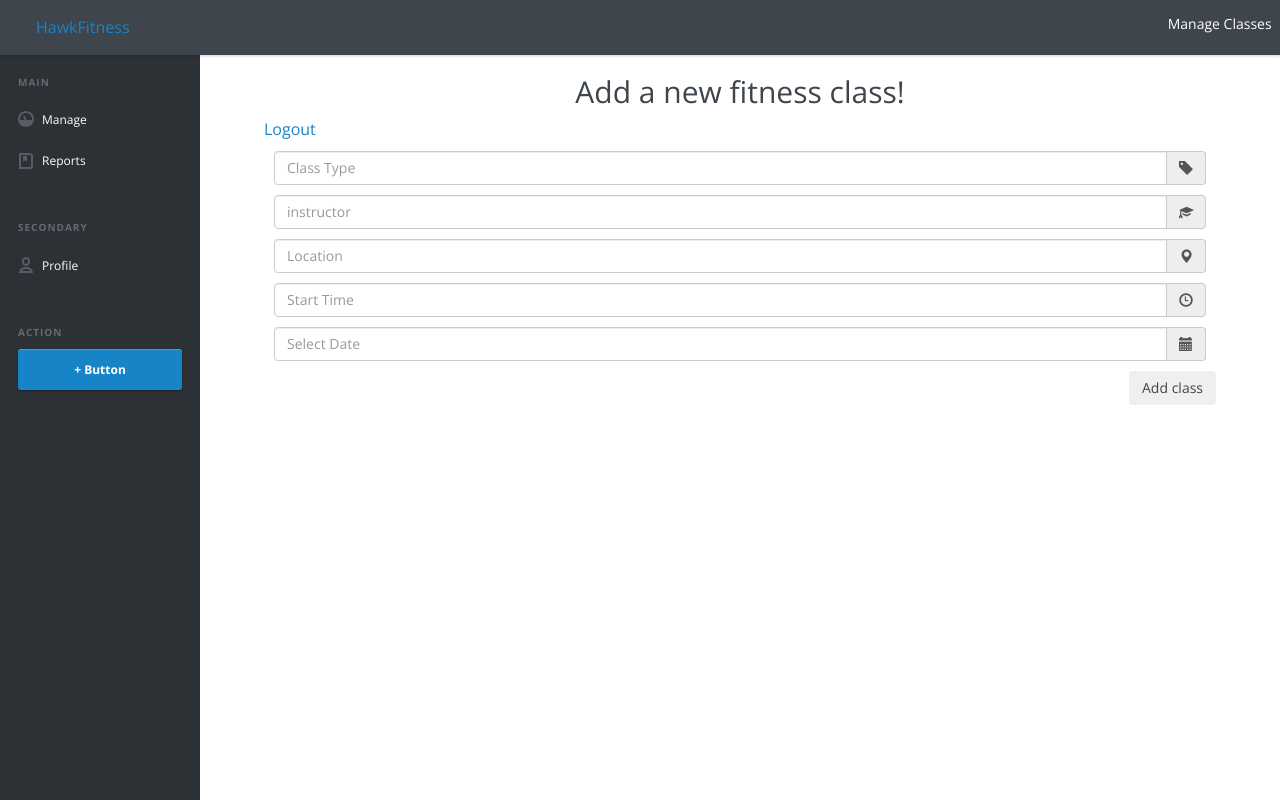
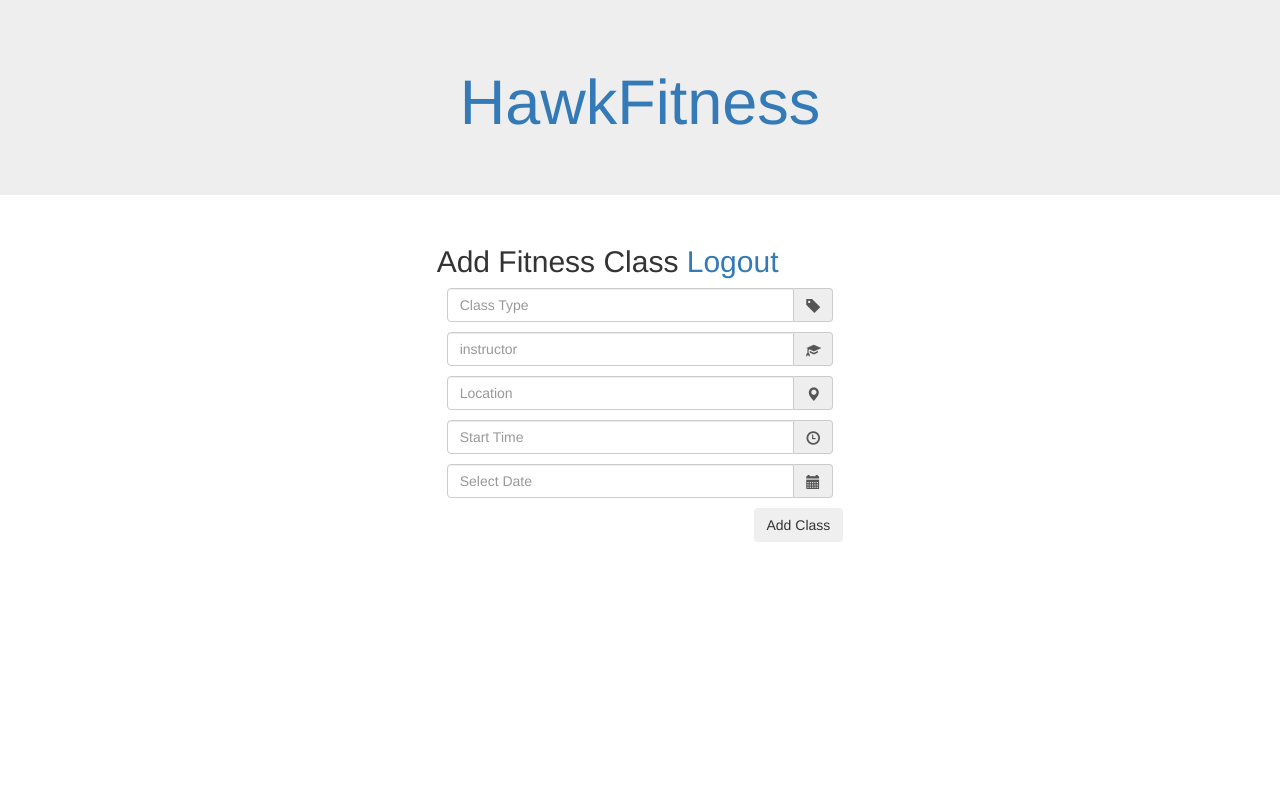
Before and after one commit to malone5/hawk_fitness, a CodeIgniter app: page /database/manage/create in a window 1280 px wide. Run offline with CodeIgniter, Linux system fonts and the light colour scheme; a user stored in the database is signed in; some libraries are stand-ins or nearby versions.

Commit message:
cleaned up a few routing bugs cleaned up the styling a bit with bootstrap.

```diff
--- a/application/controllers/LoginCtrl.php
+++ b/application/controllers/LoginCtrl.php
@@ -17,7 +17,10 @@ class LoginCtrl extends CI_Controller {
 
 		if($this->form_validation->run() == FALSE) {
 			// Field validation failed. Redirct.
+			$data['title'] = "Hawkfitness Admin Login";
+
 			$this->load->helper(array('form'));
+			$this->load->view('templates/header', $data);
 			$this->load->view('public/login');
 		} else {
 			//Go to manage area
--- a/application/controllers/ManageCtrl.php
+++ b/application/controllers/ManageCtrl.php
@@ -19,7 +19,7 @@ class ManageCtrl extends CI_Controller {
 		if($this->session->userdata('logged_in')) {
 
 			$data['classes'] = $this->Manage_model->get_classes();
-			$data['title'] = 'Hawk Fitness Classes';
+			$data['title'] = 'HawkFitness Admin Dashboard';
 
 			$this->load->view('templates/header', $data);
 			$this->load->view('manage/dashboard', $data);
@@ -57,7 +57,9 @@ class ManageCtrl extends CI_Controller {
 
 		    if ($this->form_validation->run() === FALSE)
 		    {
-		        $this->load->view('templates/manage_header', $data);
+		        $data['title'] = 'Add Fitness Class';
+
+				$this->load->view('templates/header', $data);
 		        $this->load->view('manage/create_class');
 		        $this->load->view('templates/manage_footer');
 
--- a/application/views/manage/create_class.php
+++ b/application/views/manage/create_class.php
@@ -13,15 +13,15 @@
 <!-- TEST -->
 
 
-    <div class="content-wrapper">
+    <div class="row">
+    <div class="col-md-4 col-md-offset-4">
+      <h2><?php echo $title; ?>  <a href="<?php echo site_url('manage/logout'); ?>">Logout</a> </h2>
 
-      <h2 class="text-center"><?php echo $title; ?></h2>
 
-      <a href="manage/logout">Logout</a>
 
       <?php echo validation_errors(); ?>
 
-      <?php echo form_open('create'); //open a form in the 'create' controller ?>
+      <?php echo form_open('manage/create'); //open a form in the 'create' controller ?>
 
 
           <div class="input-group">
@@ -60,8 +60,9 @@
               </span>
           </div>
 
-          <input style="float: right;" class="btn" type="submit" name="submit" value="Add class" />
+          <input style="float: right;" class="btn" type="submit" name="submit" value="Add Class" />
 
+        </div>
         </div>
     </div> <!-- .content-wrapper -->
 </main> <!-- .cd-main-content -->
--- a/application/views/manage/edit_classes.php
+++ b/application/views/manage/edit_classes.php
@@ -1 +1 @@
-edit classes
+<h3 class="text-center">Edit Classes</h3>
--- a/application/views/manage/edit_classtypes.php
+++ b/application/views/manage/edit_classtypes.php
@@ -1 +1 @@
-edit class types
+<h3 class="text-center">Manage Class Types</h3>
--- a/application/views/manage/edit_profile.php
+++ b/application/views/manage/edit_profile.php
@@ -1 +1 @@
-edit profile
+<h3 class="text-center">Edit Profile</h3>
--- a/application/views/manage/reports.php
+++ b/application/views/manage/reports.php
@@ -1 +1 @@
-reports
+<h3 class="text-center">Reports</h3>
--- a/application/views/public/index.php
+++ b/application/views/public/index.php
@@ -17,9 +17,9 @@
 
     	<h3><?php echo $class_item['class_type']; ?></h3>
     	<div class="main">
-    		<?php echo $class_item['instructor']; ?>
-        <?php echo $class_item['location']; ?>
-        <?php echo $class_item['start_time']; ?>
+    		<?php echo $class_item['instructor']; ?>,
+        <?php echo $class_item['location']; ?>,
+        <?php echo $class_item['start_time']; ?>,
         <?php echo $class_item['date']; ?>
     	</div>
 
--- a/application/views/templates/footer.php
+++ b/application/views/templates/footer.php
@@ -1,6 +1,7 @@
-		<div class="row">
+		<div class="row text-center">
 
-			<em>&copy; 2015</em>
+			<hr>
+			<em>HawkFitness&copy; 2015</em>
 
 			<!-- <script src="https://code.jquery.com/jquery-1.11.3.min.js"></script>
 			<script src="https://code.jquery.com/ui/1.11.4/jquery-ui.min.jss"></script> -->
--- a/application/views/templates/header.php
+++ b/application/views/templates/header.php
@@ -15,6 +15,6 @@
 	<body>
 		<div class="row">
 			<div class="jumbotron text-center">
-			  <h1><?php echo $title ?></h1>
+			  <h1><a href="<?php echo site_url('/'); ?>">HawkFitness</a></h1>
 			</div>
 		</div>
--- a/application/views/templates/manage_header.php
+++ b/application/views/templates/manage_header.php
@@ -28,47 +28,7 @@
 
 </head>
 <body>
-	<header class="cd-main-header">
-		<a href="<?php echo site_url('/'); ?>" class="cd-logo">HawkFitness<!-- <img src="img/cd-logo.svg" alt="Logo"> --></a>
-
-		<a href="#0" class="cd-nav-trigger">Menu<span></span></a>
-
-		<nav class="cd-nav">
-			<ul class="cd-top-nav">
-				<li><a href="#0">Manage Classes</a></li>
-			</ul>
-		</nav>
-	</header> <!-- .cd-main-header -->
-
-	<main class="cd-main-content">
-
-	<nav class="cd-side-nav"> <!-- Navigation start-->
-      <ul>
-        <li class="cd-label">Main</li>
-        <li class="has-children overview">
-          <a href="#0">Manage</a>
-        </li>
-            <li class="has-children bookmarks">
-          	<a href="#0">Reports</a>
-        </li>
 
 
-      </ul>
-
-      <ul>
-        <li class="cd-label">Secondary</li>
-
-
-        <li class="has-children users">
-          <a href="#0">Profile</a>
-
-        </li>
-      </ul>
-
-      <ul>
-        <li class="cd-label">Action</li>
-        <li class="action-btn"><a href="#0">+ Button</a></li>
-      </ul>
-    </nav>
 
 	<!-- VIEW START -->
```
Also changed, not shown: application/views/manage/dashboard.php (+11 -11 lines), application/views/public/login.php (+25 -11 lines), db/hawk_fitness.sql (+7 -10 lines).
